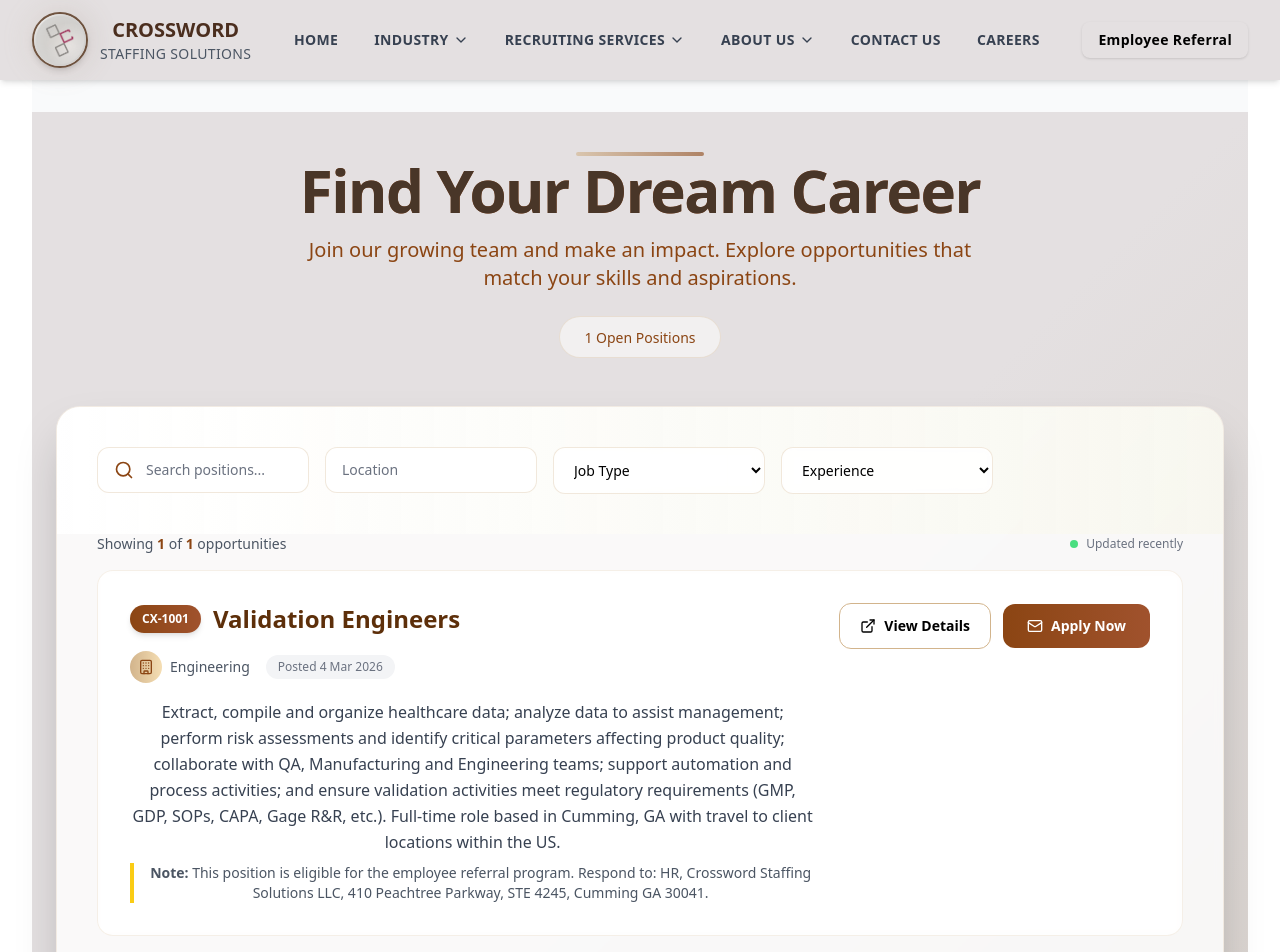
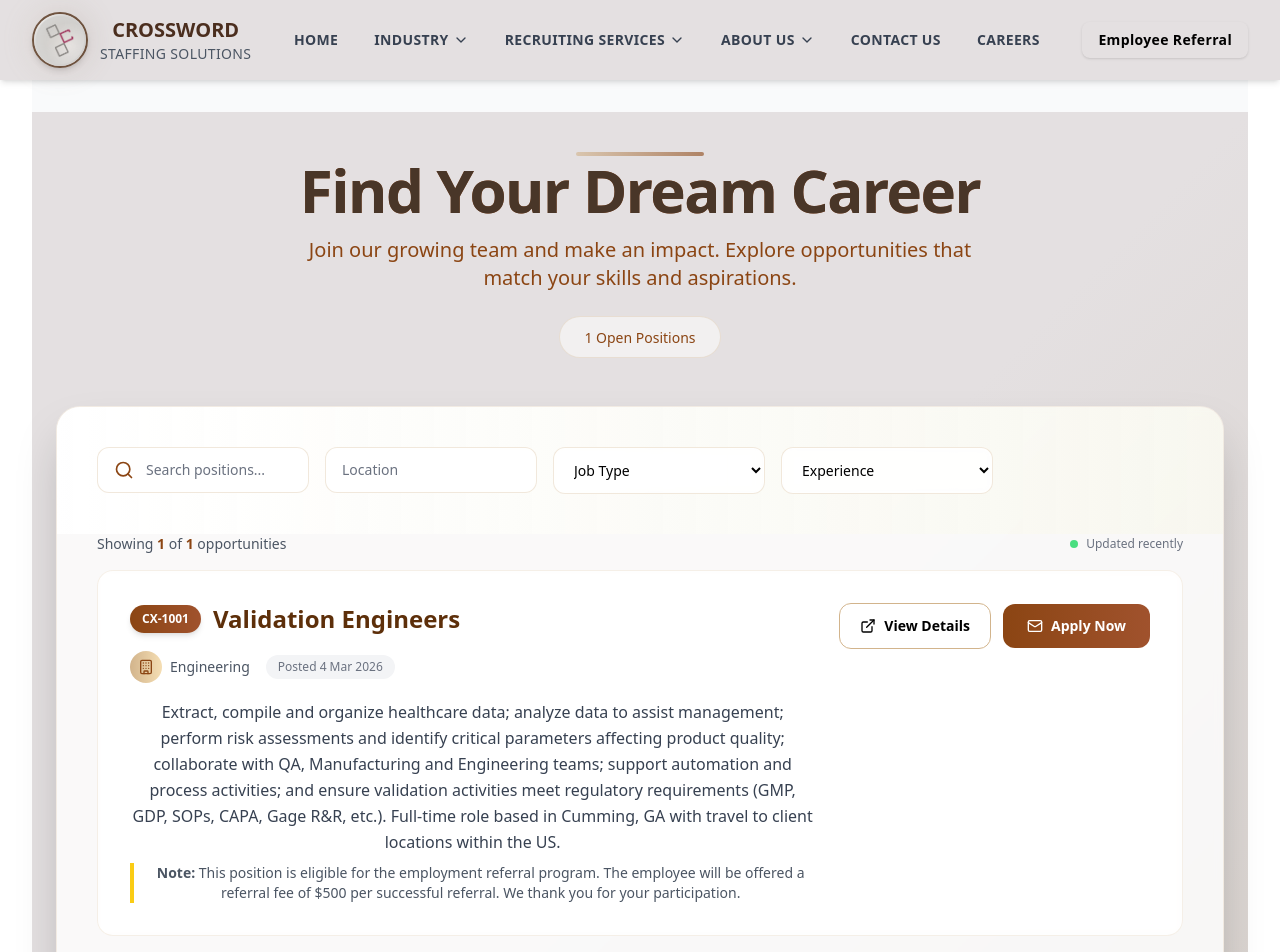
Before and after one commit to Yash-j7/crossWord, a React (Vite) app: page /career in a window 1280 px wide. Shown: the top 952 px of the page. Built offline with nearby package versions, Linux system fonts and the light colour scheme.

Commit message:
updated note

```diff
--- a/src/Careers.jsx
+++ b/src/Careers.jsx
@@ -21,7 +21,7 @@ export default function Careers() {
         description:
           "Extract, compile and organize healthcare data; analyze data to assist management; perform risk assessments and identify critical parameters affecting product quality; collaborate with QA, Manufacturing and Engineering teams; support automation and process activities; and ensure validation activities meet regulatory requirements (GMP, GDP, SOPs, CAPA, Gage R&R, etc.). Full-time role based in Cumming, GA with travel to client locations within the US.",
         note:
-          "This position is eligible for the employee referral program. Respond to: HR, Crossword Staffing Solutions LLC, 410 Peachtree Parkway, STE 4245, Cumming GA 30041.",
+          "This position is eligible for the employment referral program. The employee will be offered a referral fee of $500 per successful referral. We thank you for your participation.",
         pdfPath: validationEngineerPDF,
         department: "Engineering",
         postedDate: "4 Mar 2026"
```
